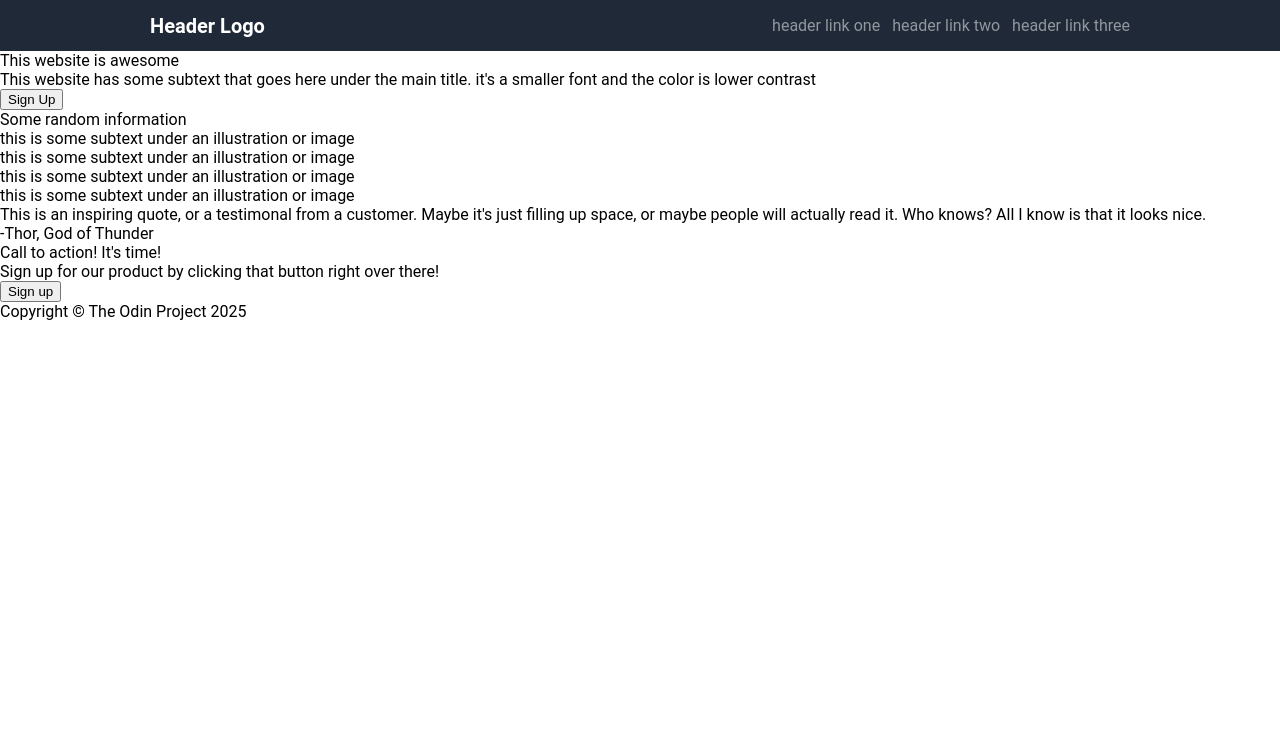
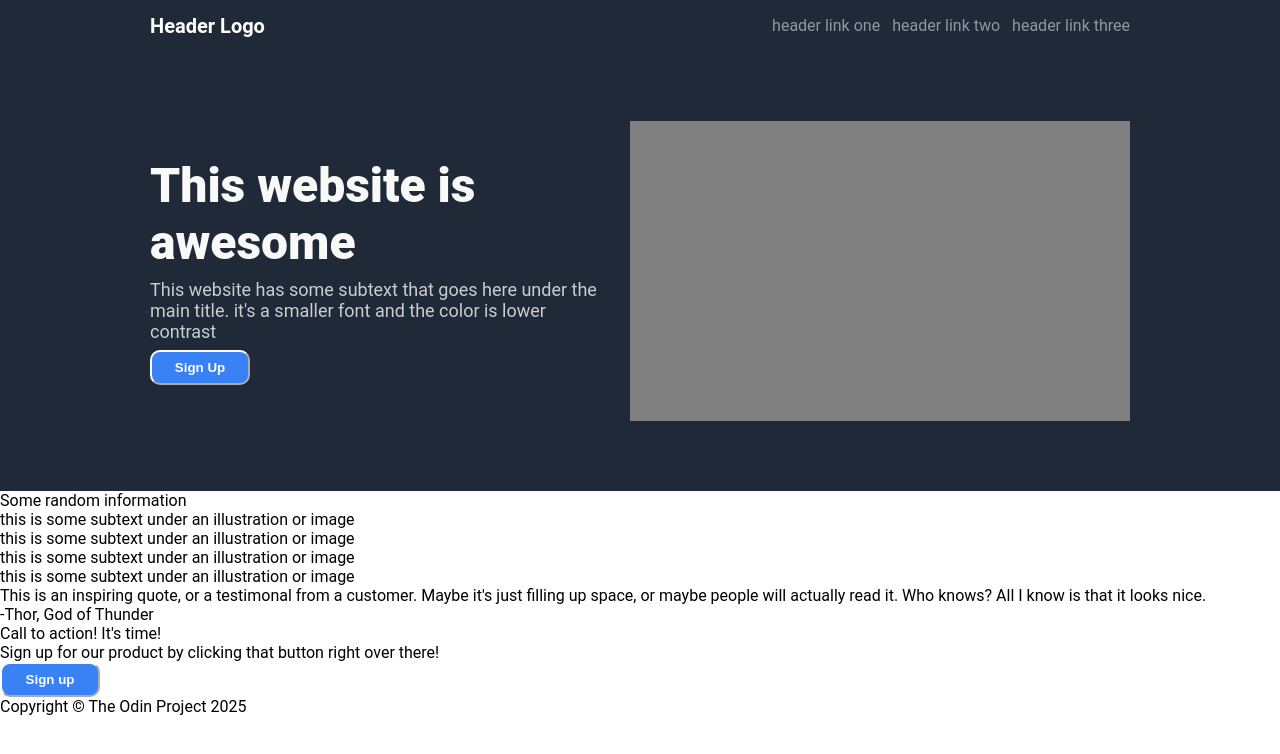
Before and after one commit to KarthikAmaram/odin-landing-page, a plain HTML site: page index.html in a window 1280 px wide. Drawn offline with Linux system fonts and the light colour scheme.

Commit message:
Styled the main section of the website

```diff
--- a/index.html
+++ b/index.html
@@ -10,7 +10,7 @@
 </head>
 
 <body>
-
+    <div class="real-header">
         <div class="header">
             <div class="logo">Header Logo</div>
             <ul class="links">
@@ -28,7 +28,7 @@
             </div>
             <div class="image-box"></div>
         </div>
-
+    </div>
     <div class="info">
         <div class="info-header">Some random information</div>
         <div class="boxes">
--- a/style.css
+++ b/style.css
@@ -4,8 +4,9 @@ body {
     padding: 0;
     width: 100vw;
     min-height: 100vh;
-    display: flex;
+    /* display: flex;
     flex-direction: column;
+    justify-content: space-between; */
 }
 
 ul {
@@ -30,6 +31,13 @@ a {
 
 .main{
     display: flex;
+    background-color: #1F2937;
+    flex: auto;
+    padding-right: 150px;
+    padding-left: 150px;
+    justify-content: space-between;
+    padding-top: 70px;
+    padding-bottom: 70px;
 }
 
 a {
@@ -48,3 +56,43 @@ a {
     align-items: center;
     padding-right: 150px;
  }
+
+ .image-box {
+    width: 500px;
+    height: 300px;
+    background-color: gray;
+    align-self: center;
+
+ }
+
+ .text {
+    display: flex;
+    flex-direction: column;
+    justify-content: center;
+    gap: 8px;
+    flex-wrap: wrap;
+
+ }
+
+ .main-text {
+    font-size: 48px;
+    color: #F9FAF8;
+    font-weight: 900;
+    width: 400px;
+ }
+
+ .secondary-text {
+    font-size: 18px;
+    color: #cbcccd;
+    width: 450px;
+ }
+
+ button {
+    width: 100px;
+    background: #3882f6;
+    color: white;
+    font-weight: bold;
+    padding: 8px;
+    border-radius: 10px;
+    border-color: white
+ }
```
Lines whose indentation alone changed are shown as unchanged.
